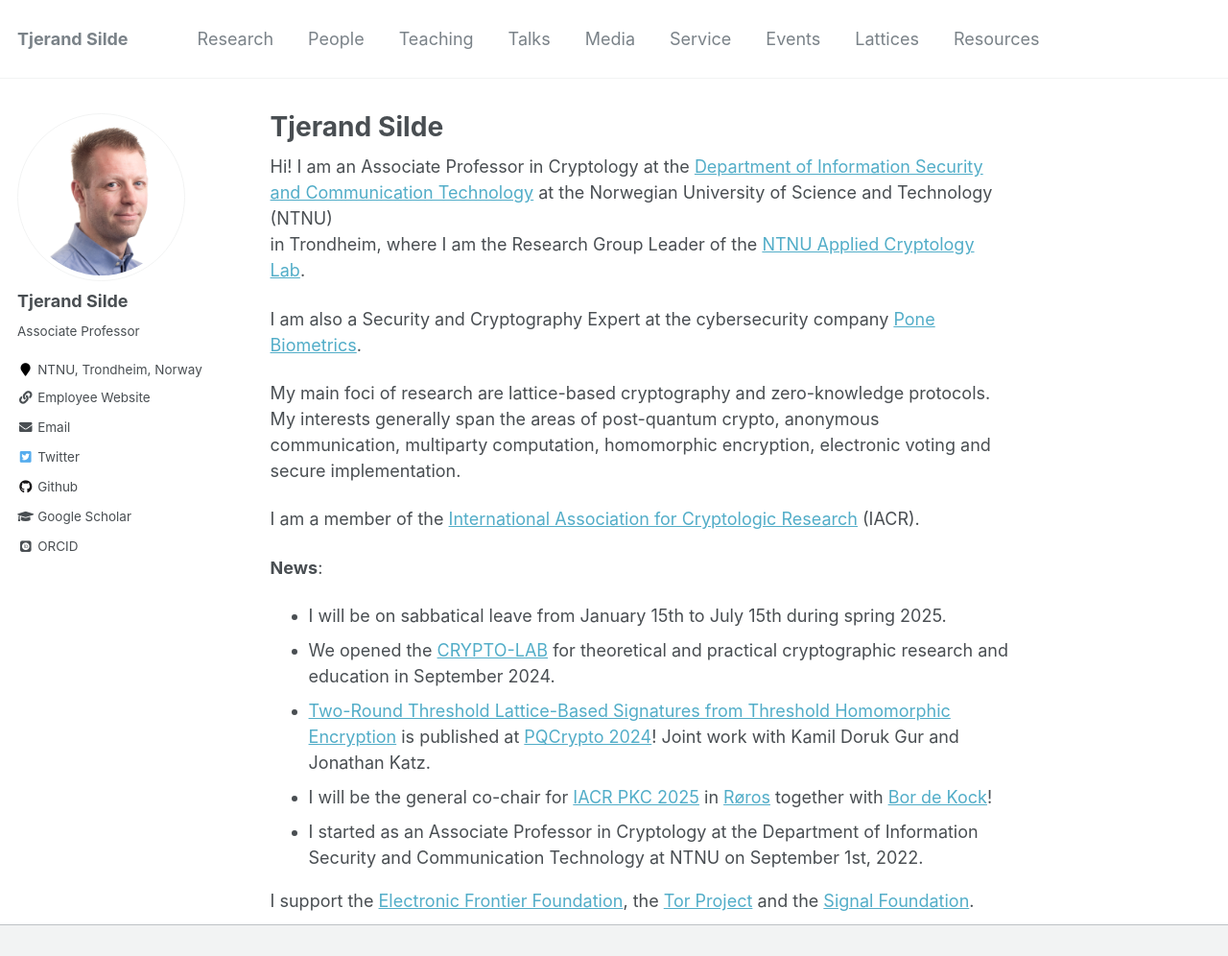
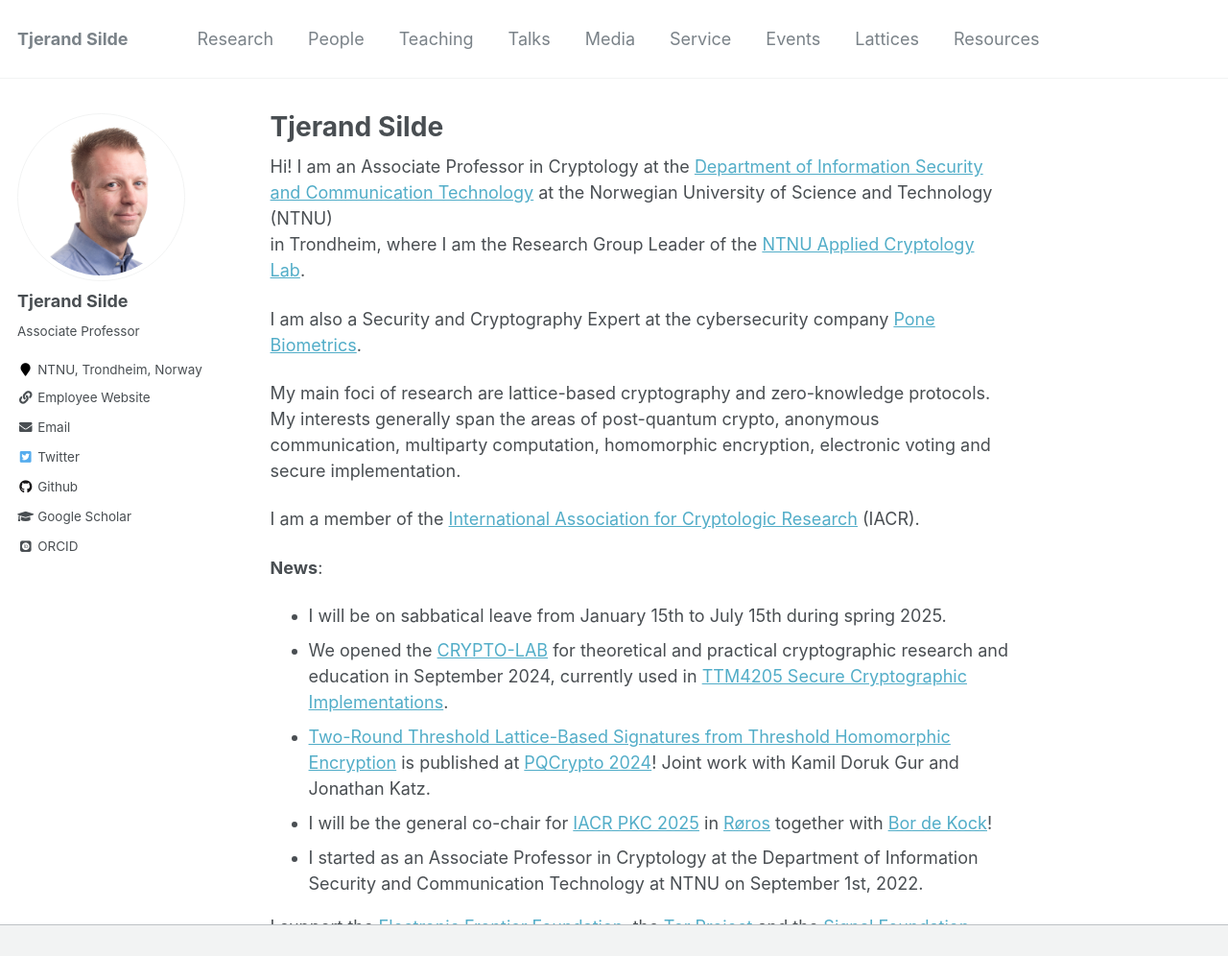
Before and after one commit to tjesi/tjesi.github.io, a Jekyll site: the page built from _pages/about.md, in a window 1280 px wide and 1192 px high, cut to the strip 0-996 px from the top of the window. Shown: the whole strip at 96% size. Built offline with Jekyll 4.4.1, drawn with Linux system fonts in a browser that asks for light colours; some web fonts are replaced.

Commit message:
cryptolab

```diff
--- a/_pages/about.md
+++ b/_pages/about.md
@@ -20,7 +20,7 @@
 **News**:
 
 - I will be on sabbatical leave from January 15th to July 15th during spring 2025.
-- We opened the [CRYPTO-LAB](cryptolab) for theoretical and practical cryptographic research and education in September 2024.
+- We opened the [CRYPTO-LAB](cryptolab) for theoretical and practical cryptographic research and education in September 2024, currently used in [TTM4205 Secure Cryptographic Implementations](http://ttm4205.iik.ntnu.no).
 - [Two-Round Threshold Lattice-Based Signatures from Threshold Homomorphic Encryption](https://eprint.iacr.org/2023/1318) is published at [PQCrypto 2024](https://www.maths.ox.ac.uk/events/conferences/pqcrypto-2024)! Joint work with Kamil Doruk Gur and Jonathan Katz.
 - I will be the general co-chair for [IACR PKC 2025](https://pkc.iacr.org/2025) in [Røros](https://www.visitnorway.com/places-to-go/trondelag/roros) together with [Bor de Kock](https://bordekock.nl)!
 - I started as an Associate Professor in Cryptology at the Department of Information Security and Communication Technology at NTNU on September 1st, 2022.
```
Also changed, not shown: _pages/cryptolab.md (+1 -1 lines).
